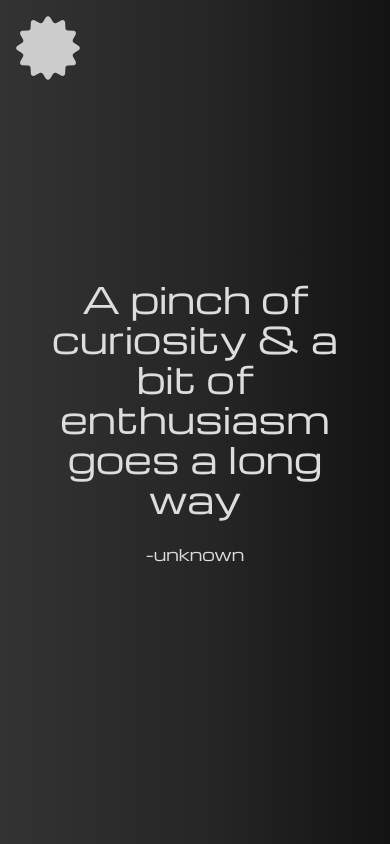
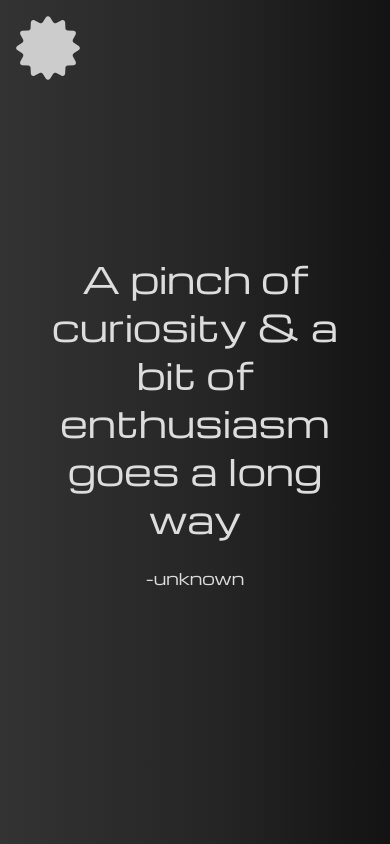
Before and after one commit to johnsonbhaskaran/Portfolio, a React (Vite) app: page / in a window 390 px wide. Shown: the top 844 px of the page. Built offline with nearby package versions, Linux system fonts and the light colour scheme.

Commit message:
Done: RWD Mobile devices

```diff
--- a/src/sections/Quote.jsx
+++ b/src/sections/Quote.jsx
@@ -2,7 +2,7 @@ const Quote = () => {
   return (
     <div className='flex justify-center'>
       <div className='flex flex-col justify-center items-center max-w-xs md:max-w-2xl xl:max-w-5xl h-screen'>
-        <h3 className='mb-6 text-4xl md:text-5xl/18 xl:text-7xl/23 text-center'>
+        <h3 className='mb-6 text-4xl/12 md:text-5xl/18 xl:text-7xl/23 text-center'>
           A pinch of curiosity & a bit of enthusiasm goes a long way
         </h3>
         <p className='w-full md:text-2xl xl:text-4xl text-center xl:text-right'> -unknown</p>
```
